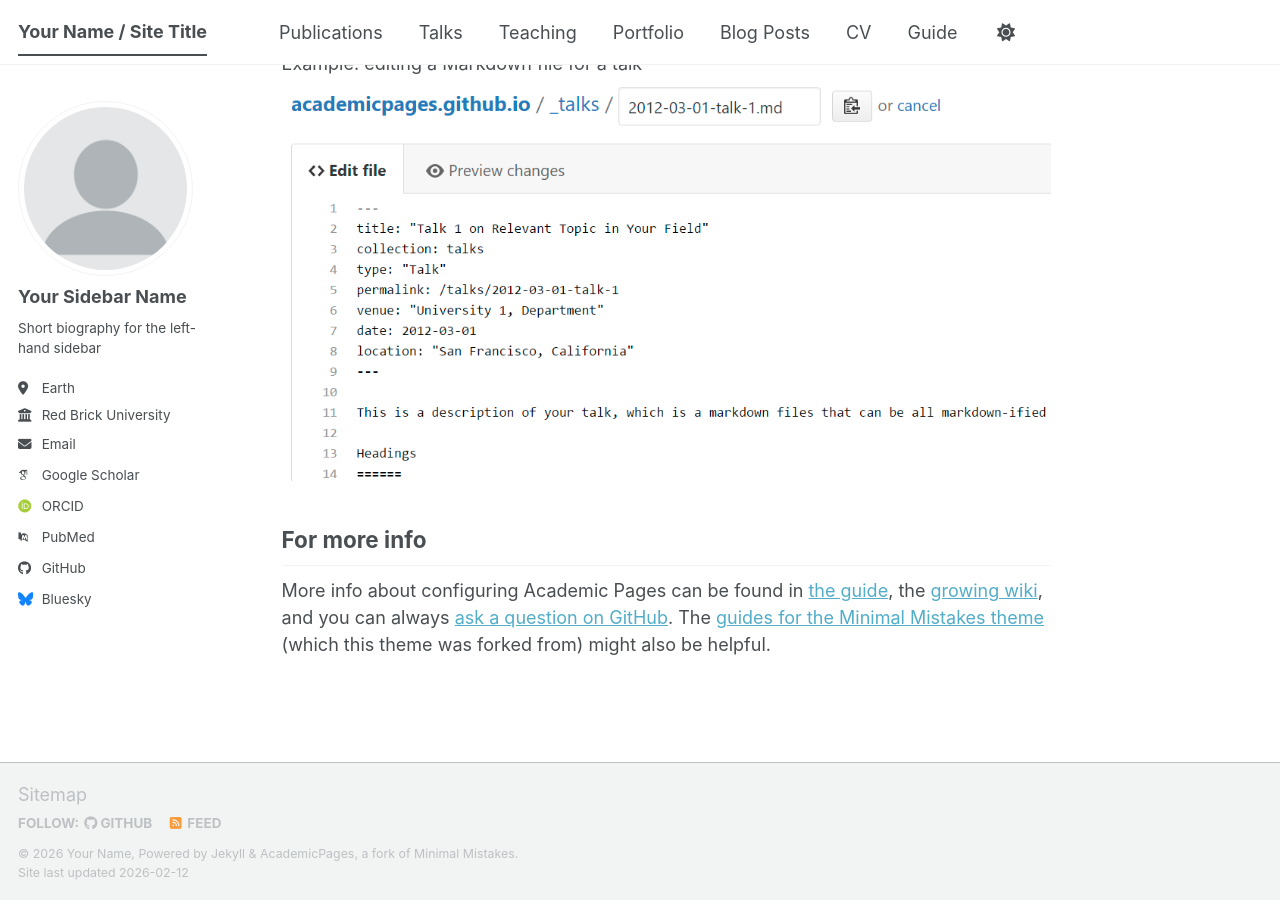
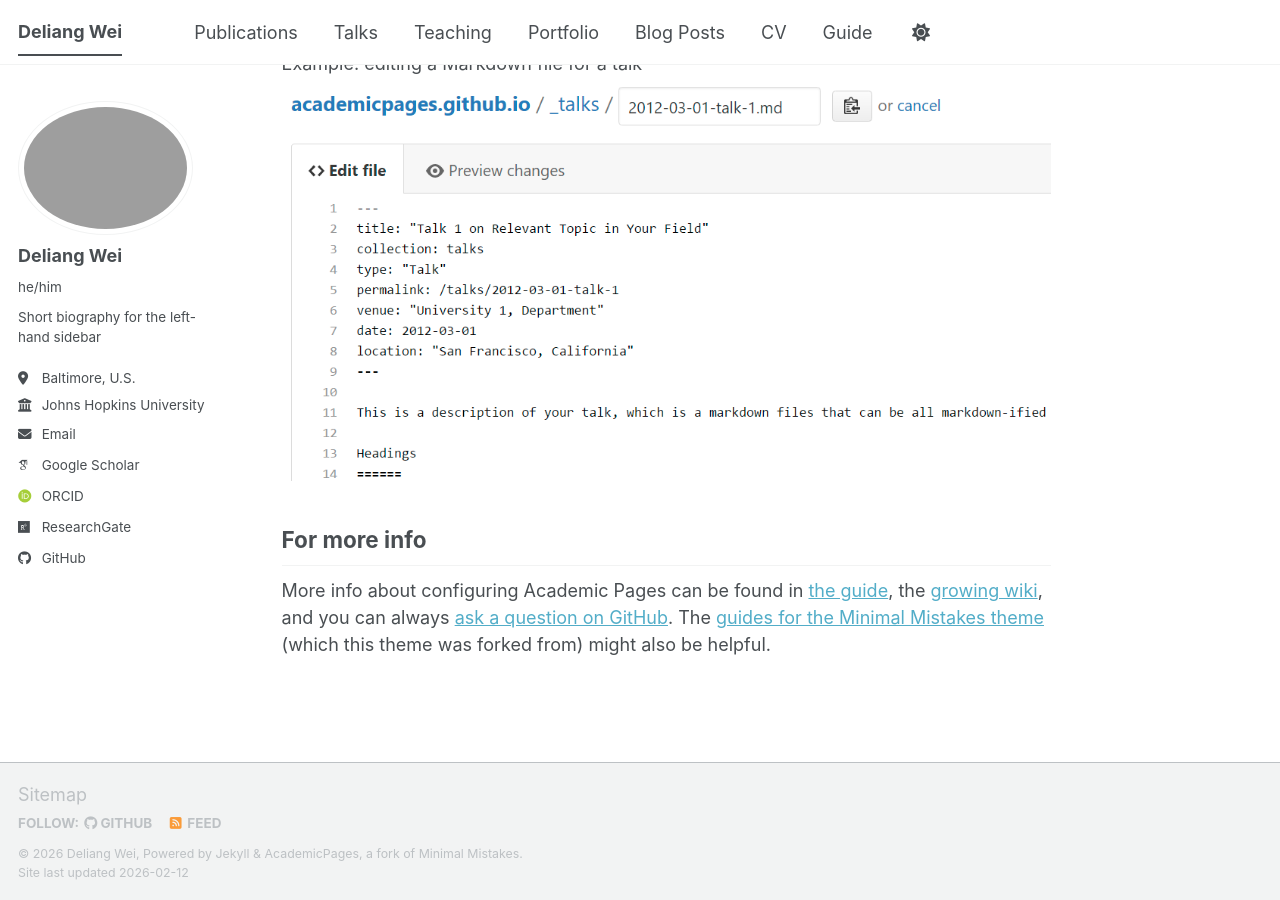
Before and after one commit to FizzzFizzz/FizzzFizzz.github.io, a Jekyll site: the page built from _pages/about.md, in a window 1280 px wide and 900 px high, scrolled down 2720 px. Built offline with Jekyll 4.4.1, drawn with Linux system fonts in a browser that asks for light colours; some web fonts are replaced; a script bundle is joined from its source files by our own code; library files that are not in the unit come from our copies.

Commit message:
Update config and add profile photo

```diff
--- a/_config.yml
+++ b/_config.yml
@@ -9,40 +9,40 @@
 # Basic Site Settings
 locale                   : "en-US"
 site_theme               : "default" # The available themes options are "default", "air", "sunrise", "mint", "dirt" and "contrast"
-title                    : "Your Name / Site Title"
+title                    : "Deliang Wei"
 title_separator          : "-"
-name                     : &name "Your Name"
+name                     : &name "Deliang Wei"
 description              : &description "Your Name's academic portfolio"   # Update this with a general description of your site, this is the default if not overridden by a page
-url                      : https://academicpages.github.io # The base hostname & protocol for your site e.g. "https://[your GitHub username].github.io",
+url                      : https://fizzzfizzz.github.io # The base hostname & protocol for your site e.g. "https://[your GitHub username].github.io",
                                                            # or if you already have some other page hosted on Github then use "https://[your GitHub username].github.io/[Your Repo Name]"
 baseurl                  : "" # the subpath of your site, e.g. "/blog"
-repository               : "academicpages/academicpages.github.io"
+repository               : "https://github.com/FizzzFizzz/FizzzFizzz.github.io"
 
 # Site Author - The following control what appear as part of the author content on the side bar.
 #               If a field is blank the icon and link will not appear, otherwise it will be shown.
 #               Additional customization can be done by editing /_includes/author-profile.html
 author:
   # Biographic information
-  avatar           : "profile.png"
-  name             : "Your Sidebar Name"
-  pronouns         : # example: "she/her"
+  avatar           : "Me.jpg"
+  name             : "Deliang Wei"
+  pronouns         : "he/him"
   bio              : "Short biography for the left-hand sidebar"
-  location         : "Earth"
-  employer         : "Red Brick University"
+  location         : "Baltimore, U.S."
+  employer         : "Johns Hopkins University"
   uri              : # URL
-  email            : "none@example.org"
+  email            : "wadeinecnu@gmail.com"
 
   # Academic websites
   academia         : # URL
   arxiv            : # URL - Update with the correct link to your profile
-  googlescholar    : "https://scholar.google.com/citations?user=PS_CX0AAAAAJ"
+  googlescholar    : "https://scholar.google.com/citations?user=vmzZ1qsAAAAJ"
   inspire-hep      : # URL
   impactstory      : # URL
-  orcid            : "https://orcid.org/yourorcidurl"
+  orcid            : "https://orcid.org/0000-0003-4683-3756"
   semantic         : # URL
   ssrn             : # URL
-  pubmed           : "https://www.ncbi.nlm.nih.gov/pubmed/?term=john+snow"
-  researchgate     : # URL
+  pubmed           : # "https://www.ncbi.nlm.nih.gov/pubmed/?term=john+snow"
+  researchgate     : "https://www.researchgate.net/profile/Deliang-Wei-2?ev=hdr_xprf"
   scopus           : # URL
   zotero           : # URL
 
@@ -57,7 +57,7 @@ author:
 
   # Social media
   artstation       : # Username
-  bluesky          : "bsky.app" # Replace this with you Bluesky username
+  bluesky          : # "bsky.app" # Replace this with you Bluesky username
   facebook         : # Username
   flickr           : # Username
   foursquare       : # Username
```
Also changed, not shown: 1 other file.
